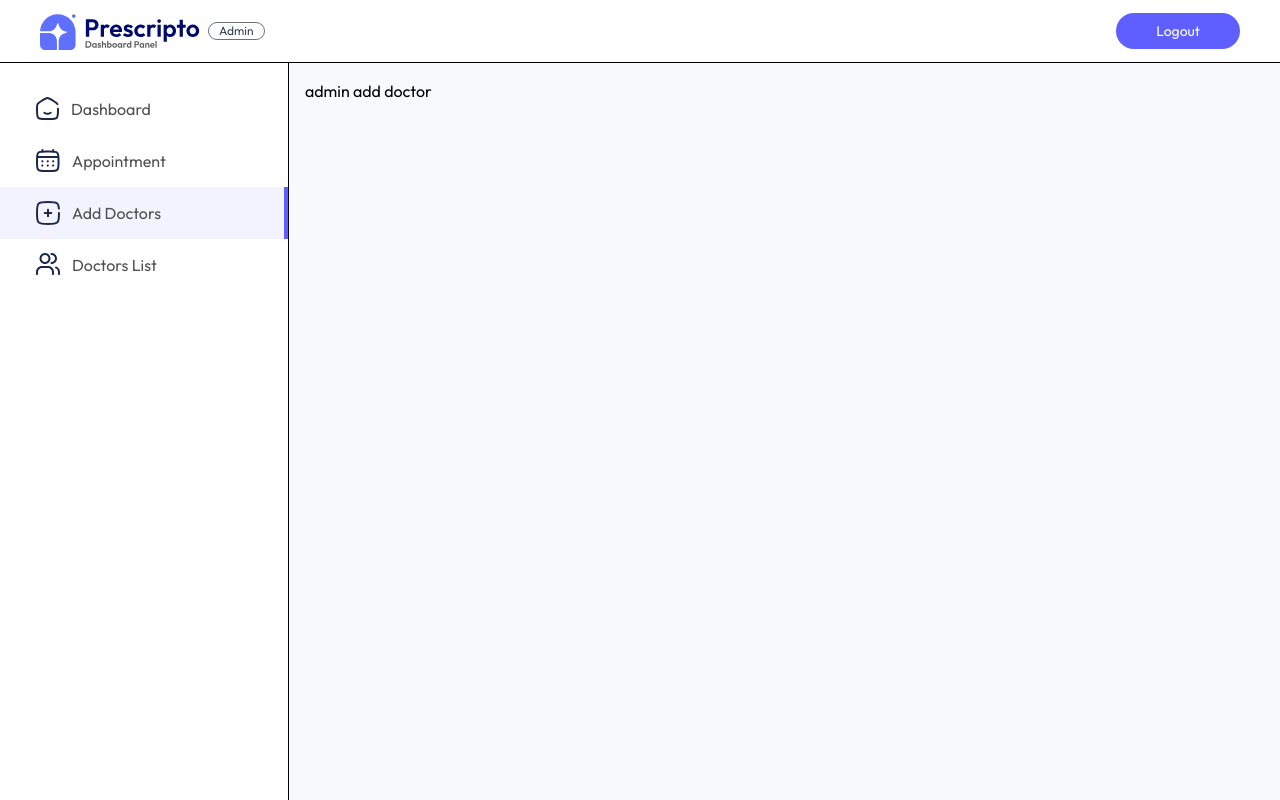
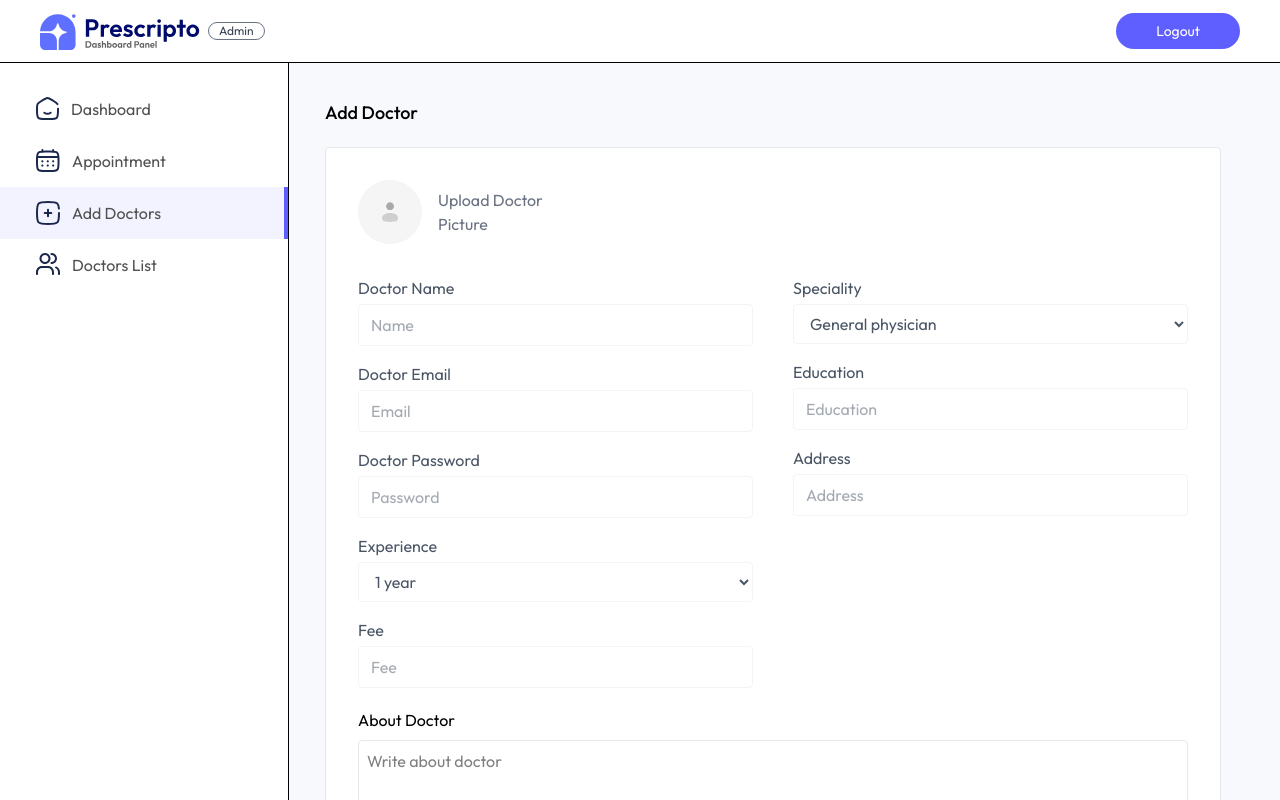
Before and after one commit to Sajjad177/HealthBridge-Frontend, a React (Vite) app: page /dashboard/add-doctor in a window 1280 px wide. Built offline with nearby package versions, Linux system fonts and the light colour scheme.

Commit message:
add doctor section added

```diff
--- a/src/index.css
+++ b/src/index.css
@@ -22,6 +22,23 @@
 .about-card{
   @apply border px-10 md:px-15 py-8 sm:py-16 flex flex-col gap-4 text-[15px] hover:text-white hover:bg-[#5f5fff] transition-all duration-300 text-gray-600 cursor-pointer ease-in-out
 }
+
+
+
+.add-doctor-div {
+  @apply flex-1 flex flex-col gap-1;
+}
+
+.add-doctor-input {
+  @apply w-full py-2 px-3 rounded border border-gray-100;
+}
+
+
+
+
+
+
+
 
 
 ::-webkit-scrollbar {
--- a/src/pages/Dashboard/Admin/AddDoctor.tsx
+++ b/src/pages/Dashboard/Admin/AddDoctor.tsx
@@ -1,10 +1,133 @@
+import { useForm } from "react-hook-form";
+import { adminAssets } from "../../../assets/assets_admin/adminAssets";
 
 const AddDoctor = () => {
-    return (
+  const { register, handleSubmit } = useForm();
+
+  const onSubmit = (data) => {
+    console.log("Doctor Form Data:", data);
+  };
+
+  return (
+    <form className="m-5 w-full" onSubmit={handleSubmit(onSubmit)}>
+      <p className="mb-5 text-lg font-medium">Add Doctor</p>
+      <div className="bg-white px-8 py-8 border border-gray-200 rounded w-full max-w-4xl">
+        <div className="flex items-center gap-4 mb-8 text-gray-500">
+          <label htmlFor="doc-img">
+            <img
+              src={adminAssets.upload_area}
+              alt=""
+              className="cursor-pointer w-16 bg-gray-100 rounded-full"
+            />
+          </label>
+          <input type="file" id="doc-img" {...register("doctorImage")} hidden />
+          <p>
+            Upload Doctor <br /> Picture
+          </p>
+        </div>
+
+        <div className="flex flex-col lg:flex-row items-start gap-10 text-gray-600">
+          <div className="w-full lg:flex-1 flex flex-col gap-4">
+            <div className="add-doctor-div">
+              <p>Doctor Name</p>
+              <input
+                type="text"
+                placeholder="Name"
+                className="add-doctor-input"
+                {...register("name")}
+              />
+            </div>
+            <div className="add-doctor-div">
+              <p>Doctor Email</p>
+              <input
+                type="email"
+                placeholder="Email"
+                className="add-doctor-input"
+                {...register("email")}
+              />
+            </div>
+            <div className="add-doctor-div">
+              <p>Doctor Password</p>
+              <input
+                type="password"
+                placeholder="Password"
+                className="add-doctor-input"
+                {...register("password")}
+              />
+            </div>
+
+            <div className="add-doctor-div">
+              <p>Experience</p>
+              <select className="add-doctor-input" {...register("experience")}>
+                {Array.from({ length: 10 }, (_, i) => (
+                  <option key={i + 1} value={`${i + 1} year`}>
+                    {i + 1} year
+                  </option>
+                ))}
+              </select>
+            </div>
+
+            <div className="add-doctor-div">
+              <p>Fee</p>
+              <input
+                type="number"
+                placeholder="Fee"
+                className="add-doctor-input"
+                {...register("fee")}
+              />
+            </div>
+          </div>
+
+          <div className="w-full lg:flex-1 flex flex-col gap-4">
+            <div className="add-doctor-div">
+              <p>Speciality</p>
+              <select className="add-doctor-input" {...register("speciality")}>
+                <option value="General physician">General physician</option>
+                <option value="Gynecologist">Gynecologist</option>
+                <option value="Dermatologist">Dermatologist</option>
+                <option value="Pediatricians">Pediatricians</option>
+                <option value="Neurologist">Neurologist</option>
+                <option value="Gastroenterologist">Gastroenterologist</option>
+              </select>
+            </div>
+            <div className="add-doctor-div">
+              <p>Education</p>
+              <input
+                type="text"
+                placeholder="Education"
+                className="add-doctor-input"
+                {...register("education")}
+              />
+            </div>
+            <div className="add-doctor-div">
+              <p>Address</p>
+              <input
+                type="text"
+                placeholder="Address"
+                className="add-doctor-input"
+                {...register("address")}
+              />
+            </div>
+          </div>
+        </div>
         <div>
-            admin add doctor
+          <p className="mt-5 mb-2">About Doctor</p>
+          <textarea
+            rows={5}
+            placeholder="Write about doctor"
+            className="w-full border border-gray-200 rounded p-2"
+            {...register("about")}
+          />
         </div>
-    );
+        <button
+          type="submit"
+          className="bg-primary text-white text-sm mt-4 px-10 py-2 rounded-full cursor-pointer"
+        >
+          Add Doctor
+        </button>
+      </div>
+    </form>
+  );
 };
 
 export default AddDoctor;
```
